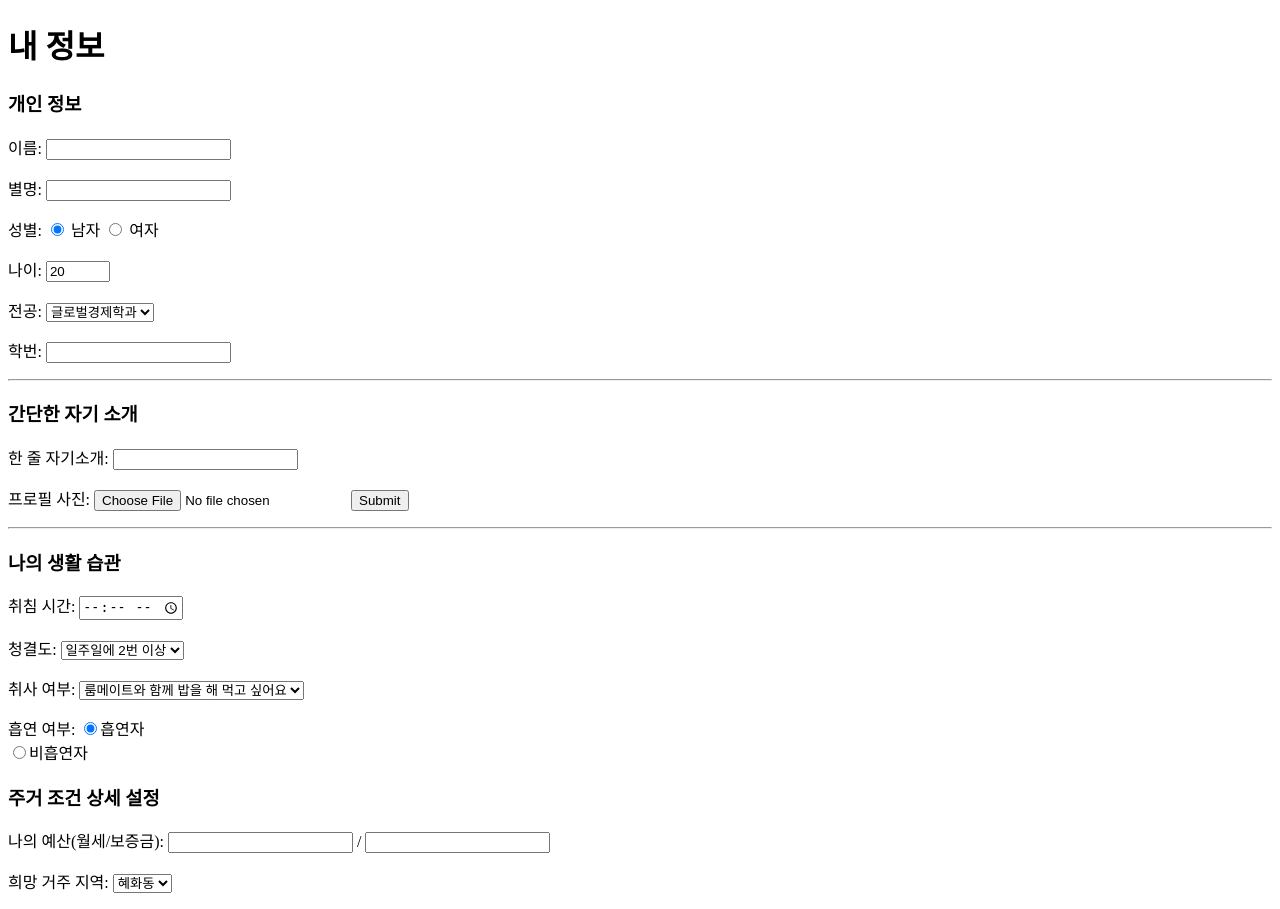
After one commit to haeramee/ideathon_0625, a Django app: page /write in a window 1280 px wide. The commit adds this page. Run offline with Django 3.2, Linux system fonts and the light colour scheme.

Commit message:
third commit

```diff
--- a/findingRoomie/findingRoomie/urls.py
+++ b/findingRoomie/findingRoomie/urls.py
@@ -13,11 +13,12 @@ Including another URLconf
     1. Import the include() function: from django.urls import include, path
     2. Add a URL to urlpatterns:  path('blog/', include('blog.urls'))
 """
-from user.views import write
 from django.contrib import admin
 from django.urls import path
+from user.views import view, write
 
 urlpatterns = [
     path('admin/', admin.site.urls),
-    path('', write, name="write")
+    path('view', view, name="view"),
+    path('write', write, name="write")
 ]
--- a/findingRoomie/user/templates/view.html
+++ b/findingRoomie/user/templates/view.html
@@ -1,9 +1,10 @@
 <!DOCTYPE html>
 <head>
     <meta charset="UTF-8">
-    <title>프로필 만들기</title>
+    <title>내 프로필</title>
 </head>
 <body>
+    <a href="{% url write %}">프로필 수정하러 가기</a>
     <h1>내 정보</h1>
     <h3>개인 정보</h3>
     {% for user in userdic %}
--- /dev/null
+++ b/findingRoomie/user/templates/write.html
@@ -0,0 +1,70 @@
+<!DOCTYPE html>
+<head>
+    <meta charset="UTF-8">
+    <title>프로필 만들기</title>
+</head>
+<body>
+    <form action="" method="POST">
+        {% csrf_token %}
+        <h1>내 정보</h1>
+        <h3>개인 정보</h3>
+        <p>이름: <input type="text" name="name"></p>
+        <p>별명: <input type="text" name="nickname"></p>
+        <p>성별:
+            <input type="radio" name="gender_m" value="male" checked> 남자
+            <input type="radio" name="gender_f" value="female"> 여자
+        </p>
+        <p>나이: <input type="number" name="age" min="2" max="130" step="1" value="20"></p>
+        <p>전공:
+            <select name="major">
+                <option value="글로벌경제학과" selected>글로벌경제학과</option>
+                <option value="글로벌경영학과">글로벌경영학과</option>
+                <option value="글로벌리더학과">글로벌리더학과</option>
+                <option value="컴퓨터공학과">컴퓨터공학과</option>
+              </select>
+        </p>
+        <p>학번: <input type="text" name="studentID"></p>
+        <hr>
+        <h3>간단한 자기 소개</h3>
+        <p>한 줄 자기소개: <input type="text" name="introduction"></p>
+        <p>프로필 사진:
+            <input type="file" accept="*.image, *.jpeg, *.png" name="profile_img">
+            <input type="submit" value="Submit">
+        </p>
+        <hr>
+        <h3>나의 생활 습관</h3>
+        <p>취침 시간: <input type="time" name="sleep_time"></p>
+        <p>청결도:
+            <select name="cleanliness">
+                <option value="very_clean" selected>일주일에 2번 이상</option>
+                <option value="clean">일주일에 1번</option>
+                <option value="not_very_clean">2주에 1번</option>
+                <option value="unclean">1달에 1번</option>
+              </select>
+        </p>
+        <p>취사 여부:
+            <select name="cook">
+                <option value="yes" selected>룸메이트와 함께 밥을 해 먹고 싶어요</option>
+                <option value="no">저는 웬만하면 사 먹는게 좋아요</option>
+                <option value="negotiate">요리 못하지만 설거지는 잘 해요</option>
+              </select>
+        </p>
+        <p>흡연 여부:
+            <input type="radio" name="smoker" value="yes" checked>흡연자<br>
+            <input type="radio" name="nonsmoker" value="no">비흡연자<br>
+        </p>
+        <h3>주거 조건 상세 설정</h3>
+        <p>나의 예산(월세/보증금):
+            <input type="text" name="rent"> / <input type="text" name="deposit">
+        </p>
+        <p>희망 거주 지역:
+            <select name="hope_area">
+                <option value="haehwa" selected>혜화동</option>
+                <option value="ewha">이화동</option>
+                <option value="sungbuk">성북동</option>
+                <option value="won_nam">원남동</option>
+                <option value="samsun">삼선동</option>
+              </select>
+        </p>
+    </form>
+</body>
--- a/findingRoomie/user/views.py
+++ b/findingRoomie/user/views.py
@@ -2,6 +2,29 @@ from django.shortcuts import render
 from .models import Userinfo
 
 # Create your views here.
+def view(request):
+    userdic = Userinfo.objects.all()
+    return render(request, 'view.html', {'userdic': userdic})
+
 def write(request):
-    userdic = Userinfo.objects.all()
-    return render(request, 'write.html', {'userdic': userdic})
+    return render(request, 'write.html')
+
+def create(request):
+    new_profile = Userinfo
+    request.POST['realname']
+    request.POST['nickname']
+    request.POST['gender_m']
+    request.POST['gender_f']
+    request.POST['age']
+    request.POST['major']
+    request.POST['studentID']
+    request.POST['introduction']
+    request.POST['profile_img']
+    request.POST['sleep_time']
+    request.POST['cleanliness']
+    request.POST['cook']
+    request.POST['smoker']
+    request.POST['nonsmoker']
+    request.POST['rent']
+    request.POST['deposit']
+    request.POST['hope_area']
```
